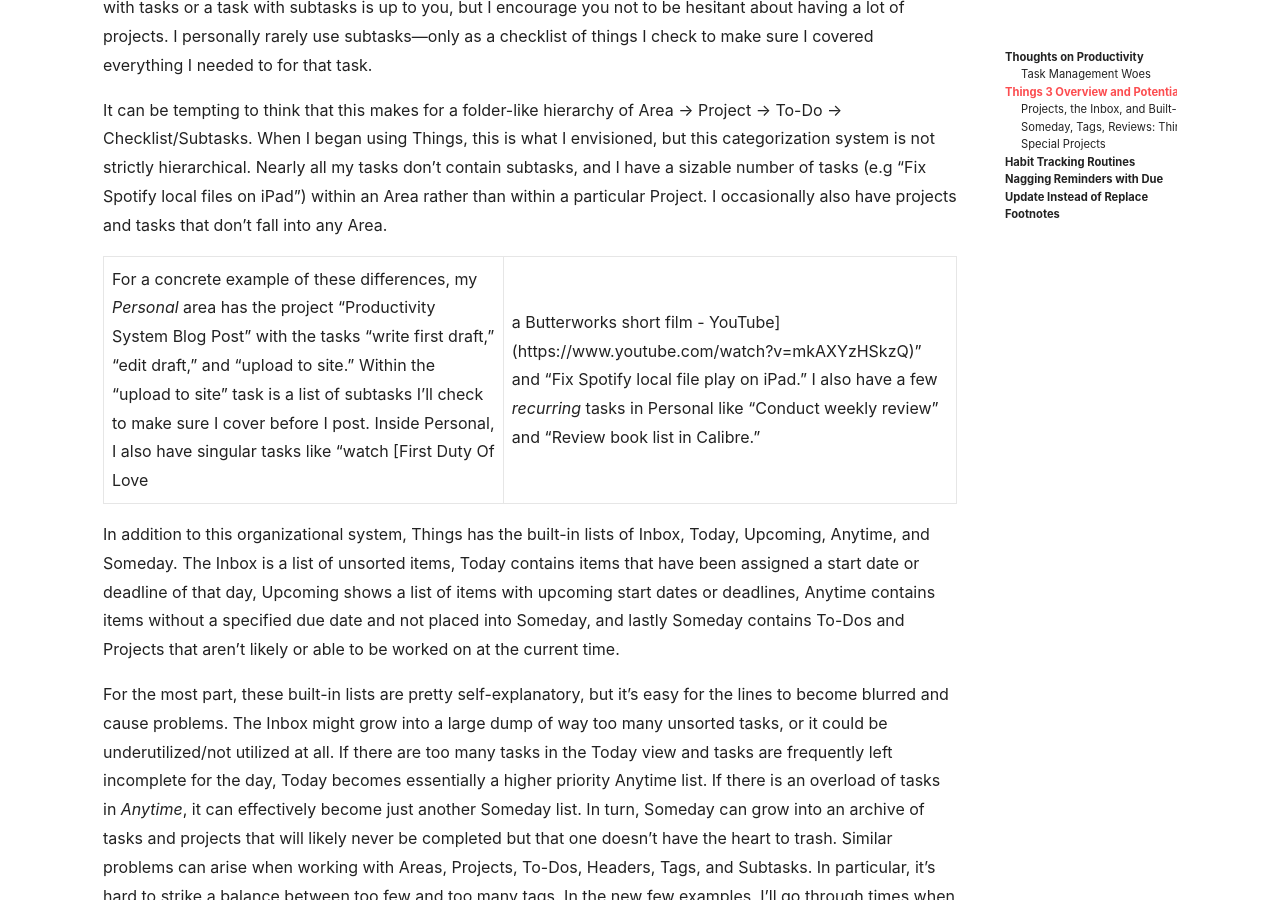
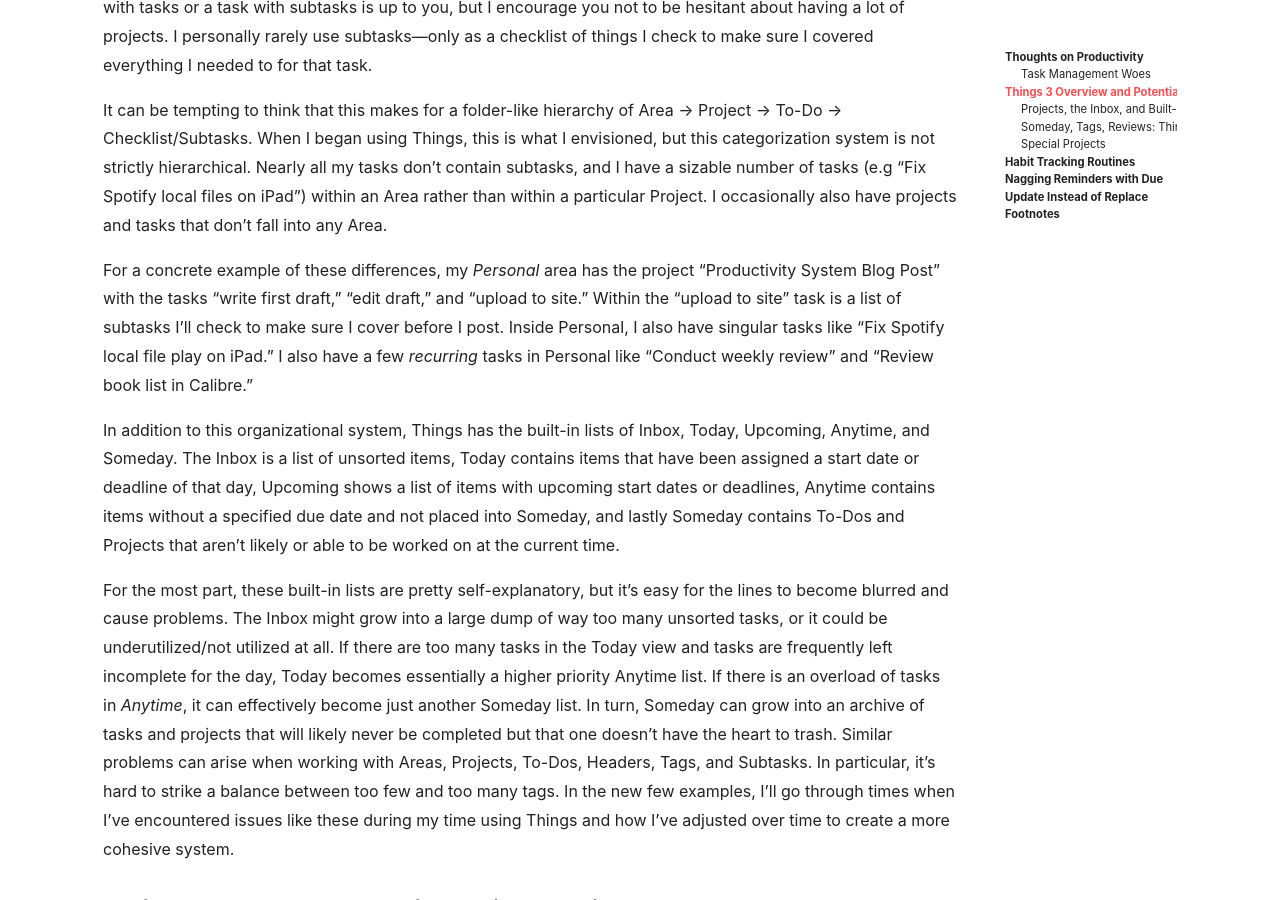
Before and after one commit to Nonameentered/nonameentered.github.io, a Jekyll site: the page built from _posts/2020-11-28-gap-year-updates-1-staying-productive.md, in a window 1280 px wide and 900 px high, scrolled down 2089 px. Built offline with Jekyll 4.4.1, drawn with Linux system fonts in a browser that asks for light colours; nearby versions of some CDN libraries; comment, search, counter and statistics services are not loaded.

Commit message:
Fix example to avoid errant table

```diff
--- a/_posts/2020-11-28-gap-year-updates-1-staying-productive.md
+++ b/_posts/2020-11-28-gap-year-updates-1-staying-productive.md
@@ -32,7 +32,7 @@ Like all task management apps, the basic building block in Things is a *task* (A
 
 It can be tempting to think that this makes for a folder-like hierarchy of Area -> Project -> To-Do -> Checklist/Subtasks. When I began using Things, this is what I envisioned, but this categorization system is not strictly hierarchical. Nearly all my tasks don’t contain subtasks, and I have a sizable number of tasks (e.g “Fix Spotify local files on iPad”) within an Area rather than within a particular Project. I occasionally also have projects and tasks that don’t fall into any Area.
 
-For a concrete example of these differences, my *Personal* area has the project “Productivity System Blog Post” with the tasks “write first draft,” “edit draft,” and “upload to site.” Within the “upload to site” task is a list of subtasks I’ll check to make sure I cover before I post. Inside Personal, I also have singular tasks like “watch [First Duty Of Love | a Butterworks short film - YouTube](https://www.youtube.com/watch?v=mkAXYzHSkzQ)” and “Fix Spotify local file play on iPad.” I also have a few *recurring* tasks in Personal like "Conduct weekly review” and "Review book list in Calibre.”
+For a concrete example of these differences, my *Personal* area has the project “Productivity System Blog Post” with the tasks “write first draft,” “edit draft,” and “upload to site.” Within the “upload to site” task is a list of subtasks I’ll check to make sure I cover before I post. Inside Personal, I also have singular tasks like “Fix Spotify local file play on iPad.” I also have a few *recurring* tasks in Personal like "Conduct weekly review” and "Review book list in Calibre.”
 
 In addition to this organizational system, Things has the built-in lists of Inbox, Today, Upcoming, Anytime, and Someday. The Inbox is a list of unsorted items, Today contains items that have been assigned a start date or deadline of that day, Upcoming shows a list of items with upcoming start dates or deadlines, Anytime contains items without a specified due date and not placed into Someday, and lastly Someday contains To-Dos and Projects that aren't likely or able to be worked on at the current time.
 
```
